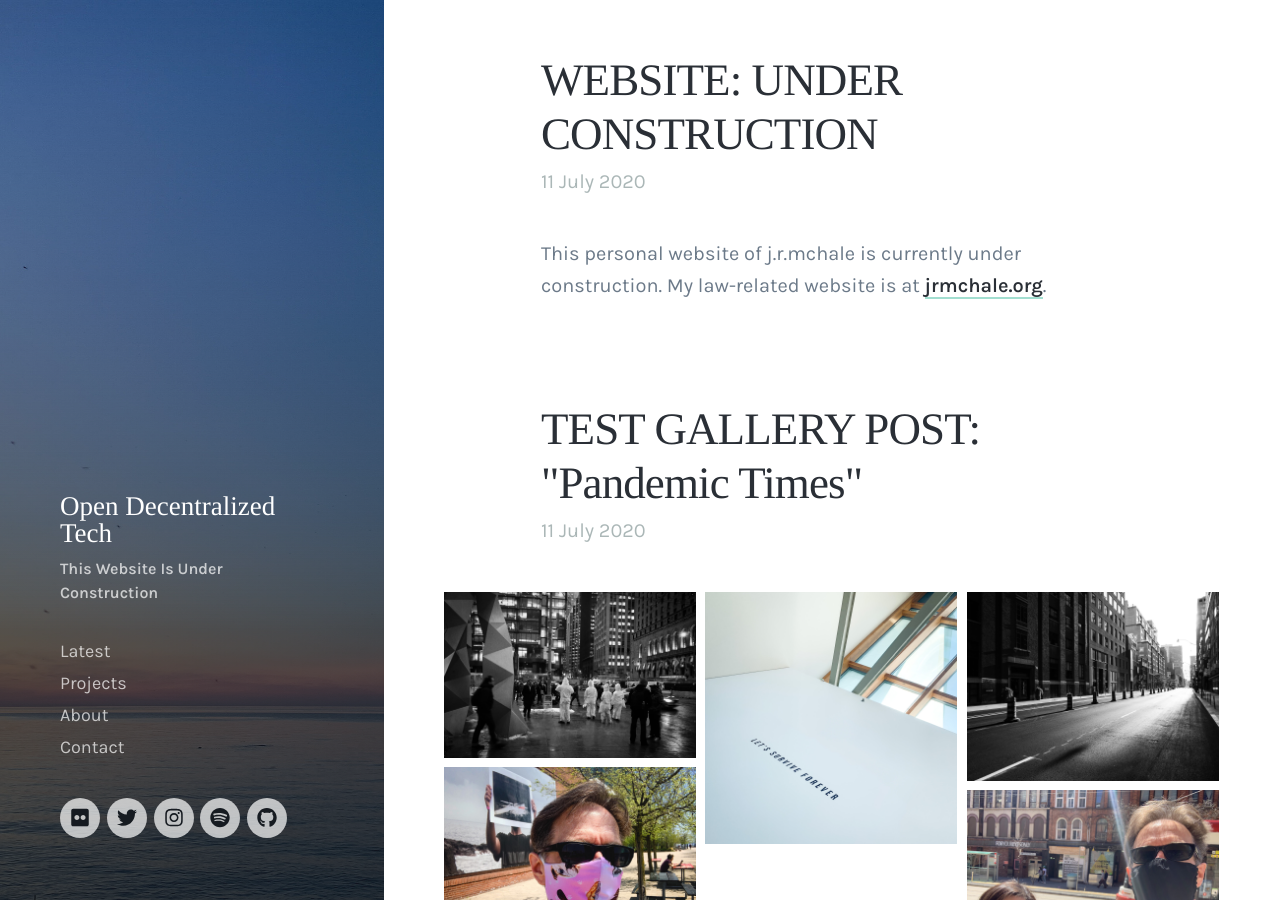
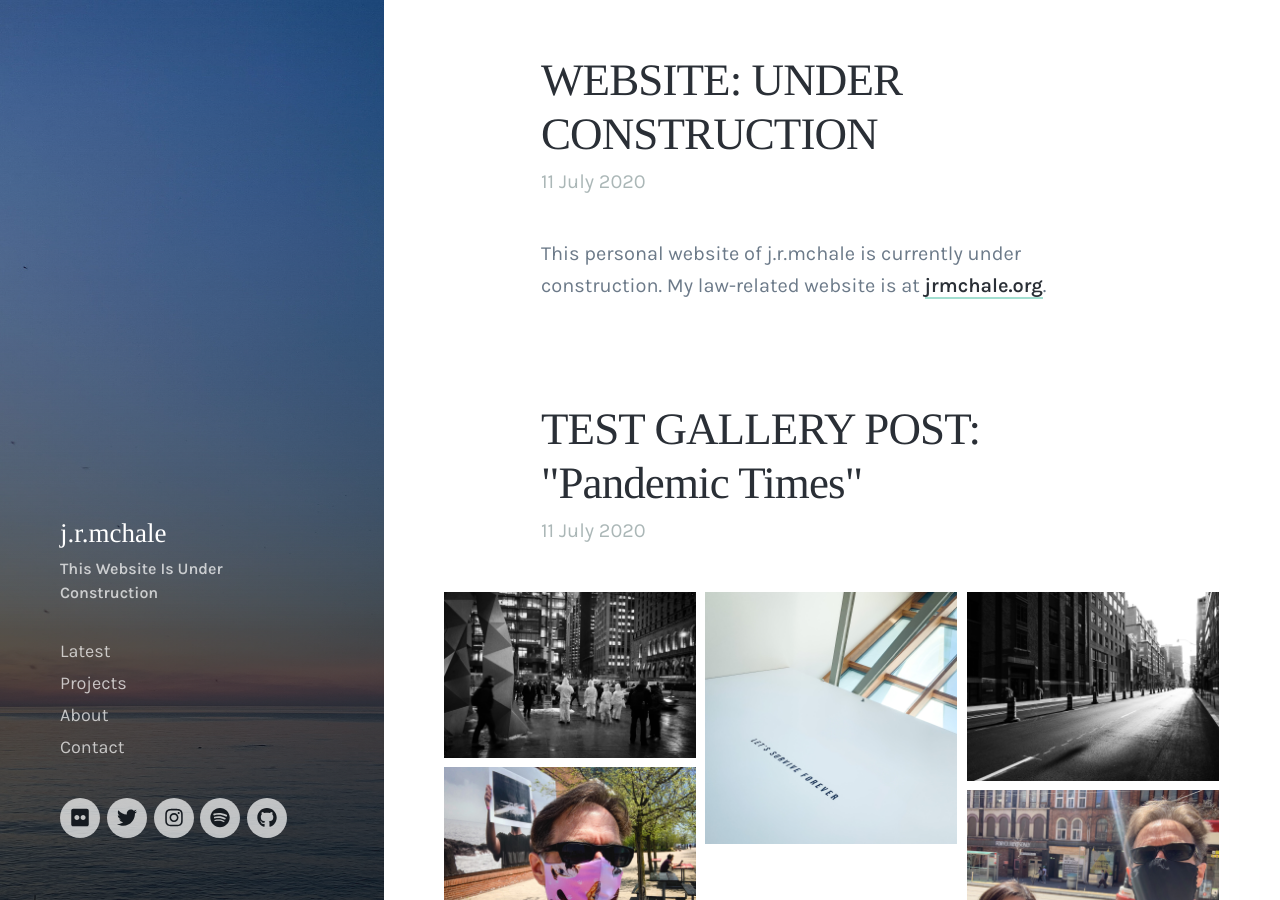
Before and after one commit to OpenDecentralizedTech/ODT-website, a Jekyll site: the page built from index.html, in a window 1280 px wide and 900 px high. Built offline with Jekyll 4.4.1, drawn with Linux system fonts in a browser that asks for light colours; nearby versions of some CDN libraries; the list of posts is cut into pages by our own code.

Commit message:
Update settings.yml

```diff
--- a/_data/settings.yml
+++ b/_data/settings.yml
@@ -1,5 +1,5 @@
 basic_settings:
-  site_title: Open Decentralized Tech
+  site_title: j.r.mchale
   site_tagline: <b>This Website Is Under Construction</b>
   favicon_image: /images/favicon.png
 
```
